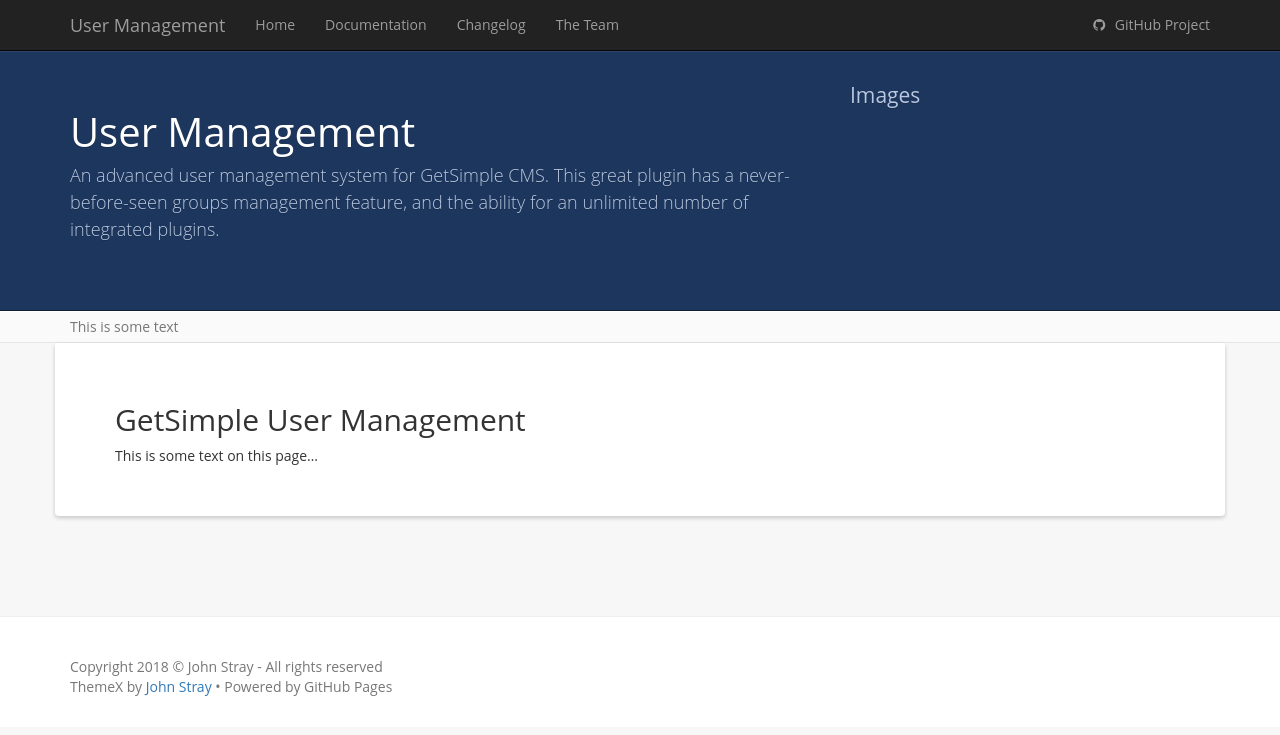
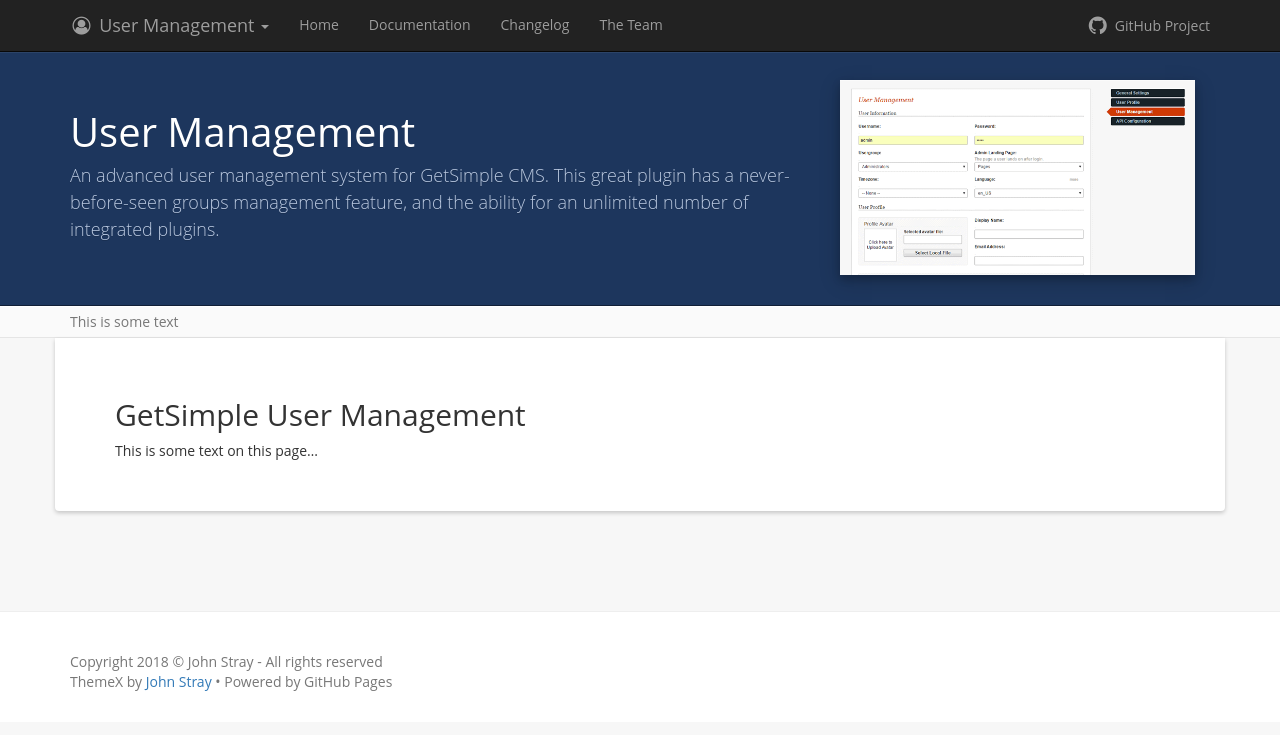
Before and after one commit to johnstray/johnstray.github.io, a Jekyll site: the page built from gs-users/index.md, in a window 1280 px wide. Shown: the top 735 px of the page. Built offline with Jekyll 4.4.1, drawn with Linux system fonts in a browser that asks for light colours.

Commit message:
Some more changes

```diff
--- a/_includes/header.html
+++ b/_includes/header.html
@@ -5,7 +5,15 @@
                         <span class="icon-bar"></span>
                         <span class="icon-bar"></span>
                     </button>
-                    <a class="navbar-brand" href="/{{ layout.layoutid }}/" title="{{ layout.title }}">{{ layout.title }}</a>
+                    <ul class="nav navbar-nav">
+                        <li class="dropdown">
+                            <a class="navbar-brand dropdown-toggle" id="brand-{{ layout.title | slugify }}" href="#" data-toggle="dropdown">{{ layout.title }} <span class="caret"></span></a>
+                            <ul class="dropdown-menu" id="projects" role="menu">
+                                <li><a href="/gs-blog/"><i class="fa fa-fw fa-newspaper-o"></i> GetSimple Blog</a></li>
+                                <li><a href="/gs-users/"><i class="fa fa-fw fa-user-circle-o"></i> User Management</a></li>
+                            </ul>
+                        </li>
+                    </ul>
                 </div>
 
                 <nav class="collapse navbar-collapse" id="mainNav">
@@ -16,6 +24,6 @@
                         <li{% if page.url contains 'the-team' %} class="active"{% endif %}><a href="/{{ layout.layoutid }}/the-team.html">The Team</a></li>
                     </ul>
                     <ul class="nav navbar-nav navbar-right">
-                        <li><a href="https://www.github.com/johnstray/{{ layout.layoutid }}/"><i class="fa fa-github"></i> GitHub Project</a></li>
+                        <li><a href="https://www.github.com/johnstray/{{ layout.layoutid }}/"><i class="fa fa-fw fa-15x fa-github"></i> GitHub<span class="hidden-sm"> Project</span></a></li>
                     </ul>
                 </nav>
--- a/_layouts/homepage-gsusers.html
+++ b/_layouts/homepage-gsusers.html
@@ -13,15 +13,20 @@ title: User Management
 
         <div class="document-header">
             <div class="container">
-                <div class="row">
+                <div class="row equal">
                     <div class="col-sm-8">
                         <h1>{{ page.title }}</h1>
                         <p>{{ page.description }}</p>
                     </div>
-                    <div class="col-sm-4">
-                        <div class="slider" style="height:200px;">
-                            Images
+                    <div class="col-sm-4 hidden-xs">
+                        <div class="slider">
+                            <img src="{{ "/assets/images/gs-users_slider1.png" | relative_url}}" alt="User&apos;s Administration" />
+                            <img src="{{ "/assets/images/gs-users_slider2.png" | relative_url}}" alt="User Editor" />
+                            <img src="{{ "/assets/images/gs-users_slider3.png" | relative_url}}" alt="Group Editor" />
+                            <img src="{{ "/assets/images/gs-users_slider4.png" | relative_url}}" alt="Login Page" />
+                            <img src="{{ "/assets/images/gs-users_slider5.png" | relative_url}}" alt="Settings" />
                         </div>
+                        <script>window.onload = function(){$('.slider img:gt(0)').hide();setInterval(function(){$('.slider :first-child').fadeOut().next('img').fadeIn().end().appendTo('.slider');},3000);};</script>
                     </div>
                 </div>
             </div>
--- a/assets/styles/layout.css
+++ b/assets/styles/layout.css
@@ -237,7 +237,7 @@ footer {
     .document-header h1 {
         font-size: 32px;
         line-height: 1;
-        margin-top:13px;
+        margin-top:10px;
     }
     .document-header p {
         font-size:13px;
@@ -252,6 +252,7 @@ footer {
     .content {
         padding: 1px 60px 40px 60px;
     }
+    .navbar-brand.dropdown-toggle + ul {margin-left:-15px;}
 }
 
 @media (min-width: 992px) {
@@ -265,6 +266,7 @@ footer {
     }
     .document-header p {
         font-size:18px;
+        margin-bottom: 15px;
     }
 }
 
@@ -272,9 +274,25 @@ footer {
     .document-header h1 {
         margin-top: 32px;
     }
+    .document-header p {
+        margin-bottom:32px;
+    }
+}
+@media (max-width:767px) {
+    .navbar-brand.dropdown-toggle {height:auto;padding:7.5px 30px;}
+}
+.nav.navbar-nav { margin-bottom:0 }
+.navbar-brand.dropdown-toggle + ul {right:0;}
+.navbar-nav .dropdown i.fa {margin-right:5px;}
+
+.row.equal {
+    display: flex;
+    display: -webkit-flex;
+    flex-wrap: wrap;
+    margin-right:0;
 }
 
-.navbar-nav i.fa{margin-right:6px;}
+.fa-15x {font-size:1.5em;vertical-align:bottom;}
 #social-media img {margin-right:10px;}
 #social-media img:last-child {margin-right:0;}
 .sidebar {color:36556e;}
@@ -287,10 +305,21 @@ footer {
 #the-team .content .panel .person-github,
 #the-team .content .panel .person-website {font-size: 0.9em;min-height:18px;}
 
+.navbar-brand:before {
+    display:inline-block;
+    font-family: FontAwesome;
+    text-rendering: auto;
+    -webkit-font-smoothing: antialiased;
+    margin-right: 6px;
+    width:1.28571429em;
+    text-align:center;
+}
+#brand-getsimple-blog:before {content:"\f1ea";}
+#brand-user-management:before {content:"\f2be";}
 
 /* jQuery Slider Script CSS */
-.slider {position:relative;}
-.slider img {position:absolute;box-shadow: 0 4px 8px 0 rgba(0, 0, 0, 0.2), 0 6px 20px 0 rgba(0, 0, 0, 0.19);}
+.slider {position:relative;height:100%;overflow:hidden;box-shadow: 0 4px 8px 0 rgba(0, 0, 0, 0.2), 0 6px 20px 0 rgba(0, 0, 0, 0.19);}
+.slider img {position:absolute;width:100%;}
 
 /* Pygments Highlighting Styles */
 .highlight .hll { background-color: #ffffcc }
```
Also changed, not shown: _layouts/homepage-gsblog.html (+9 -4 lines), gs-blog/index.md (+1 -1 lines), assets/images/gs-users_slider1.png (added), assets/images/gs-users_slider2.png (added), assets/images/gs-users_slider3.png (added), assets/images/gs-users_slider4.png (added).
